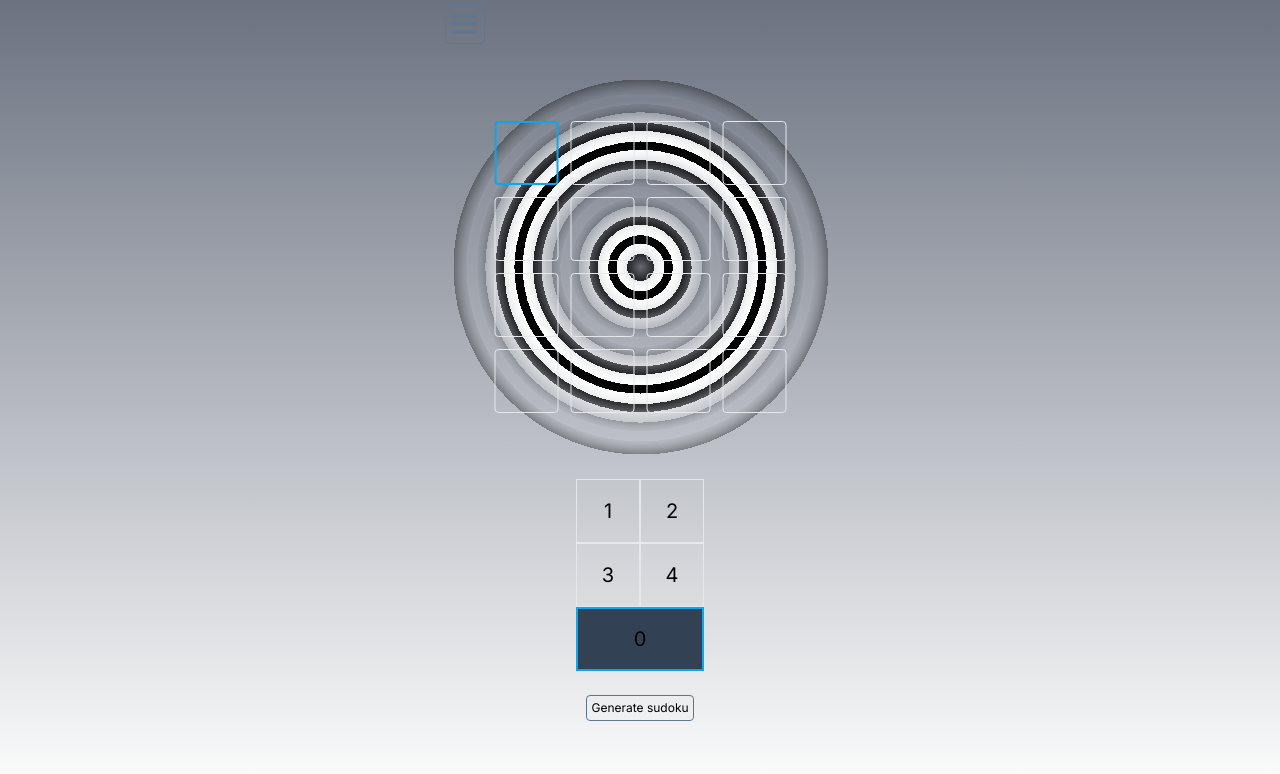
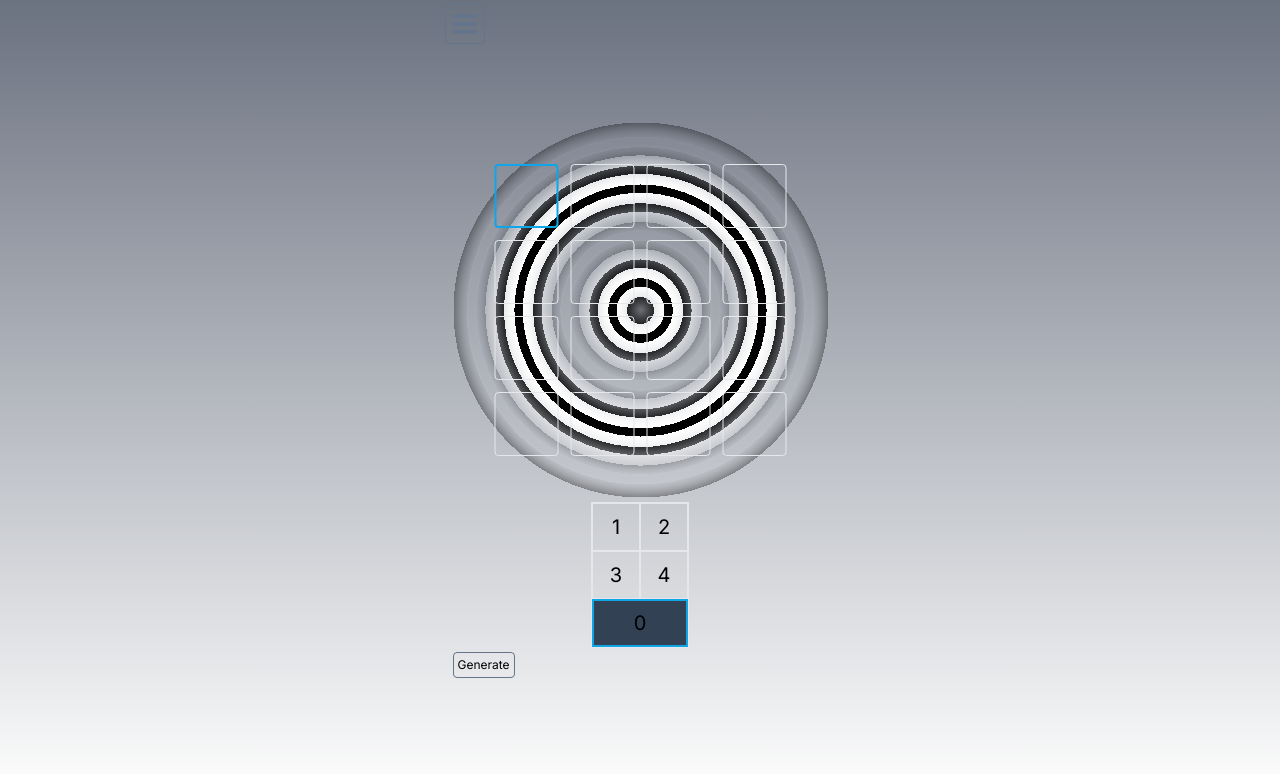
Before and after one commit to silentmass/gammagameapp, a Next.js app: page /sudoku in a window 1280 px wide. Both pictures are taken after a click on the element 568 px from the left and 502 px from the top of the page. Shown: the top 774 px of the page. Built offline with nearby package versions, Linux system fonts and the light colour scheme.

Commit message:
Making room for sudoku key

```diff
--- a/app/ui/sudoku.tsx
+++ b/app/ui/sudoku.tsx
@@ -364,7 +364,7 @@ export default function Sudoku({ children }: { children: React.ReactNode }) {
     }
 
     return (
-        <div id="big" className="flex flex-col gap-y-6 p-3 justify-center items-center " draggable="false">
+        <div id="big" className="flex flex-col gap-y-1 p-3 justify-between items-center " draggable="false">
             <div className="flex relative ">
                 <div id='stimulus' className="">{children}</div>
                 <div id='sudoku' className="absolute w-full top-1/2 left-1/2 tranform -translate-x-1/2 -translate-y-1/2">
@@ -385,7 +385,7 @@ export default function Sudoku({ children }: { children: React.ReactNode }) {
 
             <div
                 id={`numpad`}
-                className="border-0 select-none"
+                className="border select-none"
                 draggable="false"
                 onTouchMove={(e) => {
                     const rect = e.currentTarget.getBoundingClientRect();
@@ -432,7 +432,7 @@ export default function Sudoku({ children }: { children: React.ReactNode }) {
                     {cellMatrixIndices.flat().map((e, i) => (
                         <div
                             id={`numPadValue${i}`}
-                            className={`flex size-12 border ${activeCellStyle(i)}`}
+                            className={`flex size-10 border ${activeCellStyle(i)}`}
                             key={i}
                             onMouseEnter={() => {
                                 setCellIndex(i);
@@ -478,7 +478,7 @@ export default function Sudoku({ children }: { children: React.ReactNode }) {
                 >
                     {[1, 2, 3, 4, 0].map((cellValue, i) => (
                         <div
-                            className={`flex min-w-16 min-h-16 justify-center items-center text-xl select-none ${Number(cellValue) === 0 ? 'col-span-2' : ''} ${activeNumPadCellStyle(cellValue)}`}
+                            className={`flex min-w-12 min-h-12 justify-center items-center text-xl select-none ${Number(cellValue) === 0 ? 'col-span-2' : ''} ${activeNumPadCellStyle(cellValue)}`}
                             key={i}
                             onMouseOver={() => {
                                 console.log(cellValue, 'MouseOver');
@@ -501,9 +501,9 @@ export default function Sudoku({ children }: { children: React.ReactNode }) {
                     ))}
                 </div>
             </div>
-            <div className="flex gap-x-24 justify-between">
+            <div className="flex gap-x-24 justify-between w-full h-full">
                 <button className={buttonClassName}
-                    onClick={() => console.log(generateSudoku())} >Generate sudoku</button>
+                    onClick={() => console.log(generateSudoku())} >Generate</button>
                 {/* <button className={buttonClassName}
                     onClick={() => {
                         const reshapedNewArray = reshapeArray(userInputBoardValues, cellMatrixShape.m);
@@ -511,7 +511,7 @@ export default function Sudoku({ children }: { children: React.ReactNode }) {
                     }} >Check user solution</button> */}
                 <button
                     className={`${buttonClassName} ${boardValues !== null ? '' : 'hidden'}`}
-                    onClick={() => setIsVisibleSolution(previousState => !previousState)} >{isVisibleSolution ? 'Hide computer solution' : 'Show computer solution'}</button>
+                    onClick={() => setIsVisibleSolution(previousState => !previousState)} >{isVisibleSolution ? 'Hide solution' : 'Show solution'}</button>
             </div>
         </div >
     );
```
